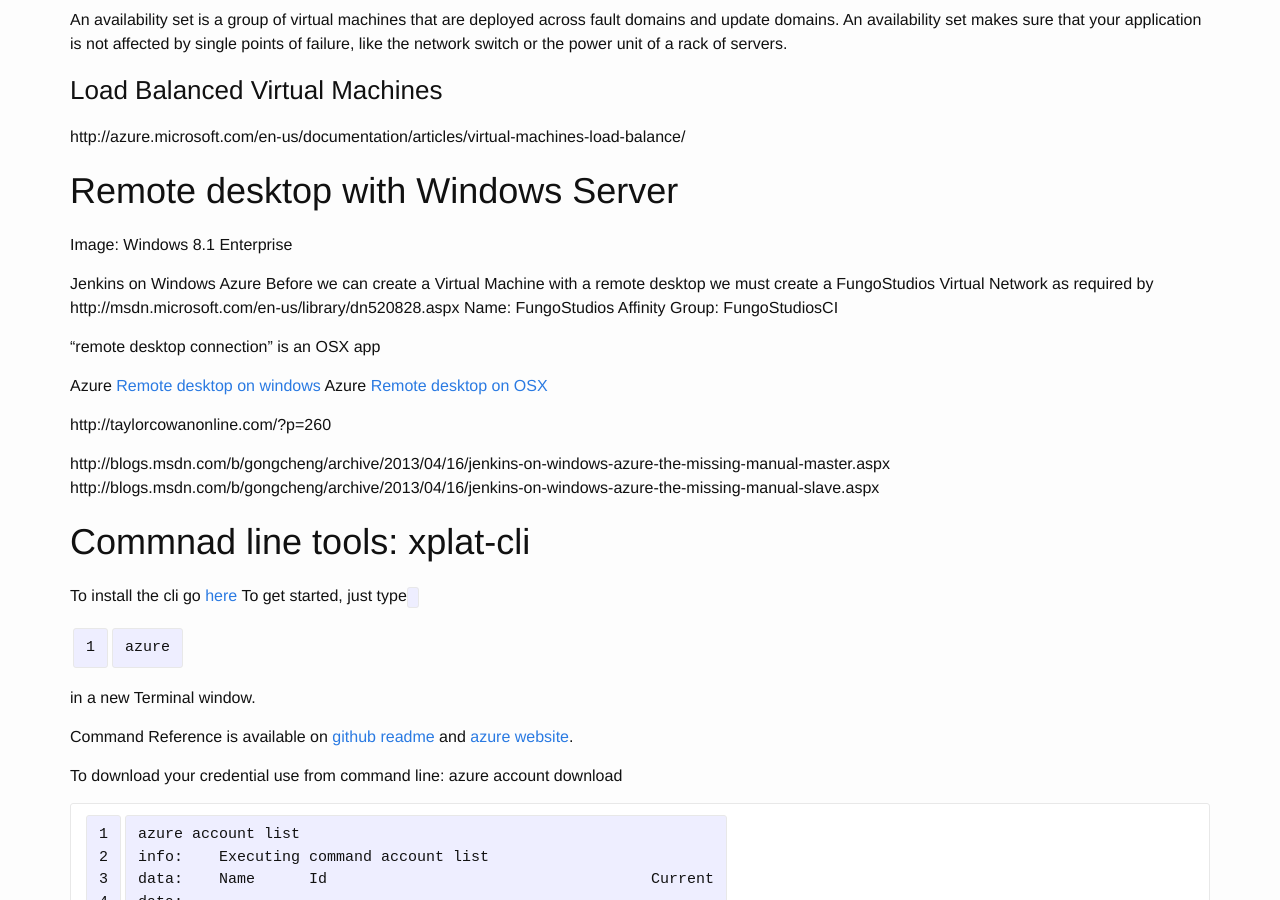
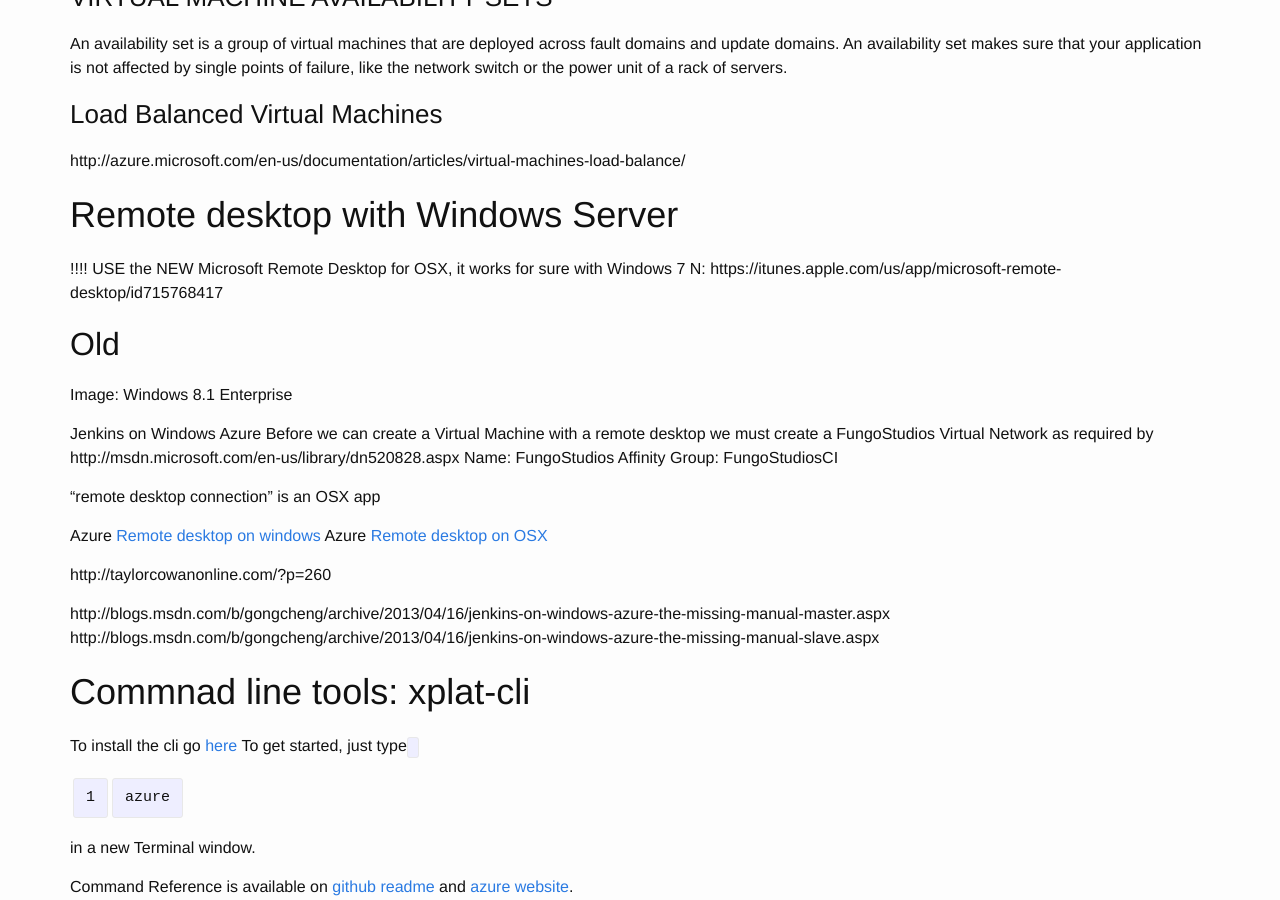
Before and after one commit to breezeight/nicola_blog, a Jekyll site: the page built from _guides/azure.markdown, in a window 1280 px wide and 900 px high, scrolled down 1908 px. Built offline with Jekyll 4.4.1, drawn with Linux system fonts in a browser that asks for light colours.

Commit message:
Azure: How to use "remote desktop" from OSX to windows

```diff
--- a/_guides/azure.markdown
+++ b/_guides/azure.markdown
@@ -76,6 +76,12 @@
 
 # Remote desktop with Windows Server
 
+!!!! USE the NEW Microsoft Remote Desktop for OSX, it works for sure with Windows 7 N:
+https://itunes.apple.com/us/app/microsoft-remote-desktop/id715768417
+
+
+## Old
+
 Image: Windows 8.1 Enterprise
 
 Jenkins on Windows Azure
@@ -89,9 +95,6 @@
 
 Azure [Remote desktop on windows](http://msdn.microsoft.com/en-us/library/windowsazure/dn535788.aspx)
 Azure [Remote desktop on OSX](http://stackoverflow.com/questions/13248955/cant-rdp-to-azure-on-mac-os-x)
-
-
-
 
 http://taylorcowanonline.com/?p=260
 
```
